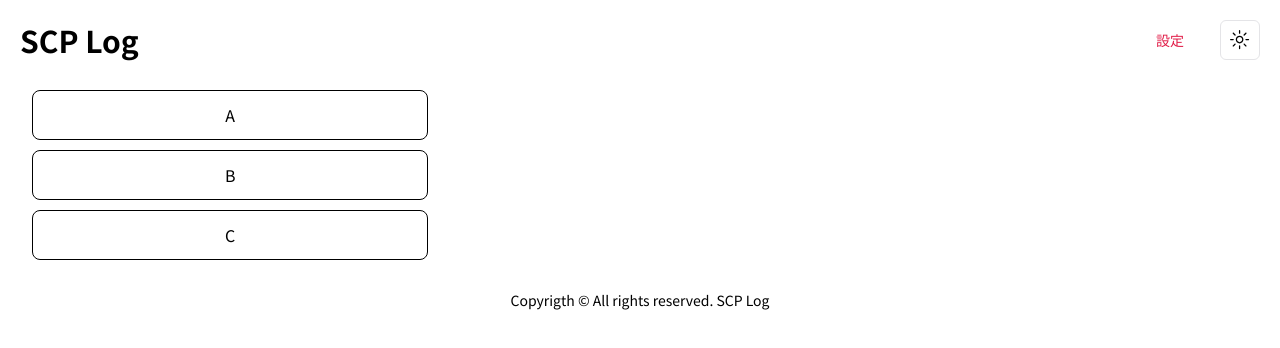
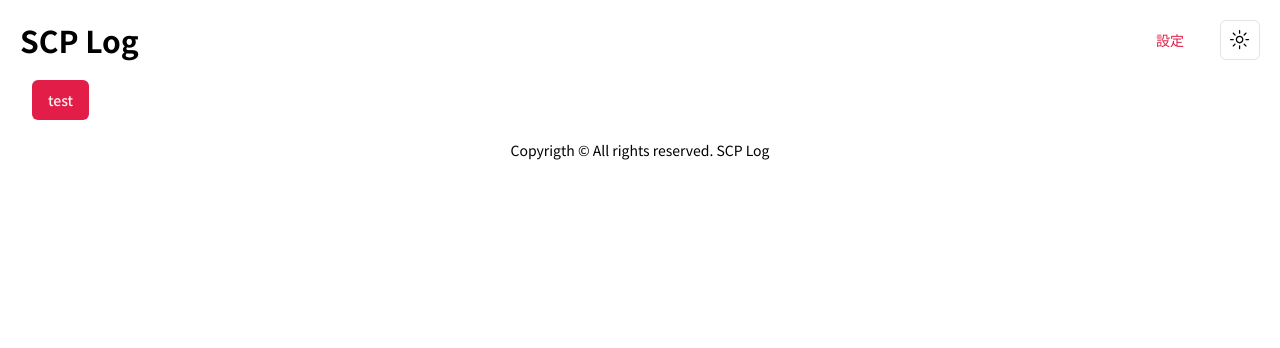
Before and after one commit to yoshi-non/scp-log, a Next.js app: page /testpage in a window 1280 px wide. Shown: the top 348 px of the page. Built offline with nearby package versions, Linux system fonts and the light colour scheme.

Commit message:
p---hubのデータ取得

```diff
--- a/package.json
+++ b/package.json
@@ -34,12 +34,13 @@
     "class-variance-authority": "^0.7.0",
     "clsx": "^2.1.0",
     "cmdk": "^0.2.0",
-    "electron-serve": "^1.3.0",
     "electron-is-dev": "^1.2.0",
     "electron-next": "^3.1.5",
+    "electron-serve": "^1.3.0",
     "lucide-react": "^0.309.0",
     "next": "14.0.4",
     "next-themes": "^0.2.1",
+    "pornhub.js": "^1.10.1",
     "react": "^18",
     "react-dom": "^18",
     "react-resizable-panels": "^1.0.9",
--- a/src/app/testpage/page.tsx
+++ b/src/app/testpage/page.tsx
@@ -1,11 +1,25 @@
 'use client';
 
+import { Button } from '@/components/ui/button';
 import Contaienr from '@/components/features/DndKit/Container';
+import { useEffect, useState } from 'react';
+import { getPornhubData } from '@/libs/pornhub';
 
 const TestPage = () => {
+  const [pornData, setPornData] = useState<object[]>([]);
+  useEffect(() => {
+    console.log(pornData);
+  }, [pornData]);
+
+  const testHandler = async () => {
+    console.log('test');
+    const data = await getPornhubData('猫耳');
+    console.log(data);
+  };
+
   return (
     <div className="container">
-      <Contaienr />
+      <Button onClick={testHandler}>test</Button>
     </div>
   );
 };
--- a/src/components/features/DndKit/Container.tsx
+++ /dev/null
@@ -1,169 +0,0 @@
-import React, { useState } from 'react';
-import {
-  DndContext,
-  closestCorners,
-  KeyboardSensor,
-  PointerSensor,
-  useSensor,
-  useSensors,
-  UniqueIdentifier,
-  DragOverEvent,
-  DragEndEvent,
-} from '@dnd-kit/core';
-import {
-  arrayMove,
-  sortableKeyboardCoordinates,
-} from '@dnd-kit/sortable';
-import SortableContainer from './SortableContainer';
-
-const Contaienr = () => {
-  // ドラッグ&ドロップでソート可能なリスト
-  const [items, setItems] = useState<{
-    [key: string]: string[];
-  }>({
-    container1: ['A', 'B', 'C'],
-  });
-
-  // ドラッグの開始、移動、終了などにどのような入力を許可するかを決めるprops
-  const sensors = useSensors(
-    useSensor(PointerSensor),
-    useSensor(KeyboardSensor, {
-      coordinateGetter: sortableKeyboardCoordinates,
-    })
-  );
-
-  //各コンテナ取得関数
-  const findContainer = (id: UniqueIdentifier) => {
-    if (id in items) {
-      return id;
-    }
-    return Object.keys(items).find((key: string) =>
-      items[key].includes(id.toString())
-    );
-  };
-
-  //ドラッグ可能なアイテムがドロップ可能なコンテナの上に移動時に発火する関数
-  const handleDragOver = (event: DragOverEvent) => {
-    const { active, over } = event;
-    //ドラッグしたリソースのid
-    const id = active.id.toString();
-    //ドロップした場所にあったリソースのid
-    const overId = over?.id;
-
-    if (!overId) return;
-
-    // ドラッグ、ドロップ時のコンテナ取得
-    // container1,container2,container3,container4のいずれかを持つ
-    const activeContainer = findContainer(id);
-    const overContainer = findContainer(over?.id);
-
-    if (
-      !activeContainer ||
-      !overContainer ||
-      activeContainer === overContainer
-    ) {
-      return;
-    }
-
-    setItems((prev) => {
-      // 移動元のコンテナの要素配列を取得
-      const activeItems = prev[activeContainer];
-      // 移動先のコンテナの要素配列を取得
-      const overItems = prev[overContainer];
-
-      // 配列のインデックス取得
-      const activeIndex = activeItems.indexOf(id);
-      const overIndex = overItems.indexOf(
-        overId.toString()
-      );
-
-      let newIndex;
-      if (overId in prev) {
-        newIndex = overItems.length + 1;
-      } else {
-        const isBelowLastItem =
-          over && overIndex === overItems.length - 1;
-
-        const modifier = isBelowLastItem ? 1 : 0;
-
-        newIndex =
-          overIndex >= 0
-            ? overIndex + modifier
-            : overItems.length + 1;
-      }
-
-      return {
-        ...prev,
-        [activeContainer]: [
-          ...prev[activeContainer].filter(
-            (item) => item !== active.id
-          ),
-        ],
-        [overContainer]: [
-          ...prev[overContainer].slice(0, newIndex),
-          items[activeContainer][activeIndex],
-          ...prev[overContainer].slice(
-            newIndex,
-            prev[overContainer].length
-          ),
-        ],
-      };
-    });
-  };
-
-  // ドラッグ終了時に発火する関数
-  const handleDragEnd = (event: DragEndEvent) => {
-    const { active, over } = event;
-    //ドラッグしたリソースのid
-    const id = active.id.toString();
-    //ドロップした場所にあったリソースのid
-    const overId = over?.id;
-
-    if (!overId) return;
-
-    // ドラッグ、ドロップ時のコンテナ取得
-    // container1,container2,container3,container4のいずれかを持つ
-    const activeContainer = findContainer(id);
-    const overContainer = findContainer(over?.id);
-
-    if (
-      !activeContainer ||
-      !overContainer ||
-      activeContainer !== overContainer
-    ) {
-      return;
-    }
-
-    // 配列のインデックス取得
-    const activeIndex = items[activeContainer].indexOf(id);
-    const overIndex = items[overContainer].indexOf(
-      overId.toString()
-    );
-
-    if (activeIndex !== overIndex) {
-      setItems((items) => ({
-        ...items,
-        [overContainer]: arrayMove(
-          items[overContainer],
-          activeIndex,
-          overIndex
-        ),
-      }));
-    }
-  };
-
-  return (
-    <div className="flex flex-row mx-auto">
-      <DndContext
-        sensors={sensors}
-        collisionDetection={closestCorners}
-        onDragOver={handleDragOver}
-        onDragEnd={handleDragEnd}
-      >
-        <SortableContainer items={items.container1} />
-      </DndContext>
-    </div>
-  );
-};
-
-export default Contaienr;
--- a/src/components/features/DndKit/Item.tsx
+++ /dev/null
@@ -1,10 +0,0 @@
-import { UniqueIdentifier } from '@dnd-kit/core';
-
-const Item = ({ id }: { id: UniqueIdentifier }) => {
-  return (
-    <div className="w-full h-[50px] flex items-center justify-center my-2.5 border border-black rounded-lg">
-      {id}
-    </div>
-  );
-};
-export default Item;
--- a/src/components/features/DndKit/SortableContainer.tsx
+++ /dev/null
@@ -1,26 +0,0 @@
-import {
-  SortableContext,
-  verticalListSortingStrategy,
-} from '@dnd-kit/sortable';
-import SortableItem from './SortableItem';
-
-const SortableContainer = ({
-  items,
-}: {
-  items: string[];
-}) => {
-  return (
-    <div className="w-[calc(33%-5px)]">
-      <SortableContext
-        items={items}
-        strategy={verticalListSortingStrategy}
-      >
-        {items.map((id: string) => (
-          <SortableItem key={id} id={id} />
-        ))}
-      </SortableContext>
-    </div>
-  );
-};
-
-export default SortableContainer;
--- a/src/components/features/DndKit/SortableItem.tsx
+++ /dev/null
@@ -1,30 +0,0 @@
-import { useSortable } from '@dnd-kit/sortable';
-import { CSS } from '@dnd-kit/utilities';
-import { UniqueIdentifier } from '@dnd-kit/core';
-import Item from './Item';
-
-const SortableItem = ({ id }: { id: UniqueIdentifier }) => {
-  const {
-    attributes,
-    listeners,
-    setNodeRef,
-    transform,
-    transition,
-  } = useSortable({ id });
-
-  return (
-    <div
-      ref={setNodeRef}
-      style={{
-        transform: CSS.Transform.toString(transform),
-        transition,
-      }}
-      {...attributes}
-      {...listeners}
-    >
-      <Item id={id} />
-    </div>
-  );
-};
-
-export default SortableItem;
--- /dev/null
+++ b/src/libs/pornhub.ts
@@ -0,0 +1,9 @@
+'use server';
+
+const { PornHub } = require('pornhub.js');
+
+export const getPornhubData = async (keyword: string) => {
+  const pornhub = new PornHub();
+  const result = await pornhub.searchVideo(keyword);
+  return result;
+};
```
Also changed, not shown: 1 other file (tests, documents, lock files or other folders).
